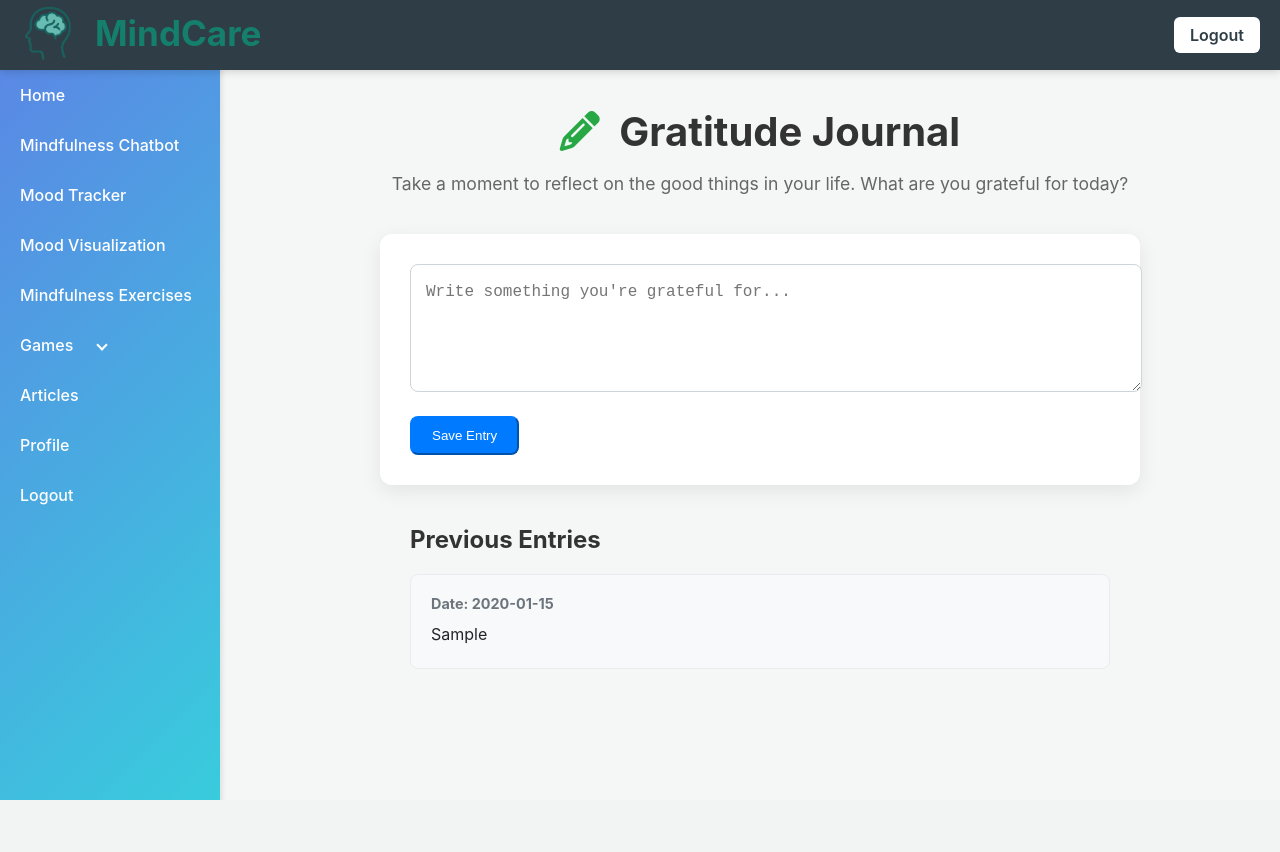
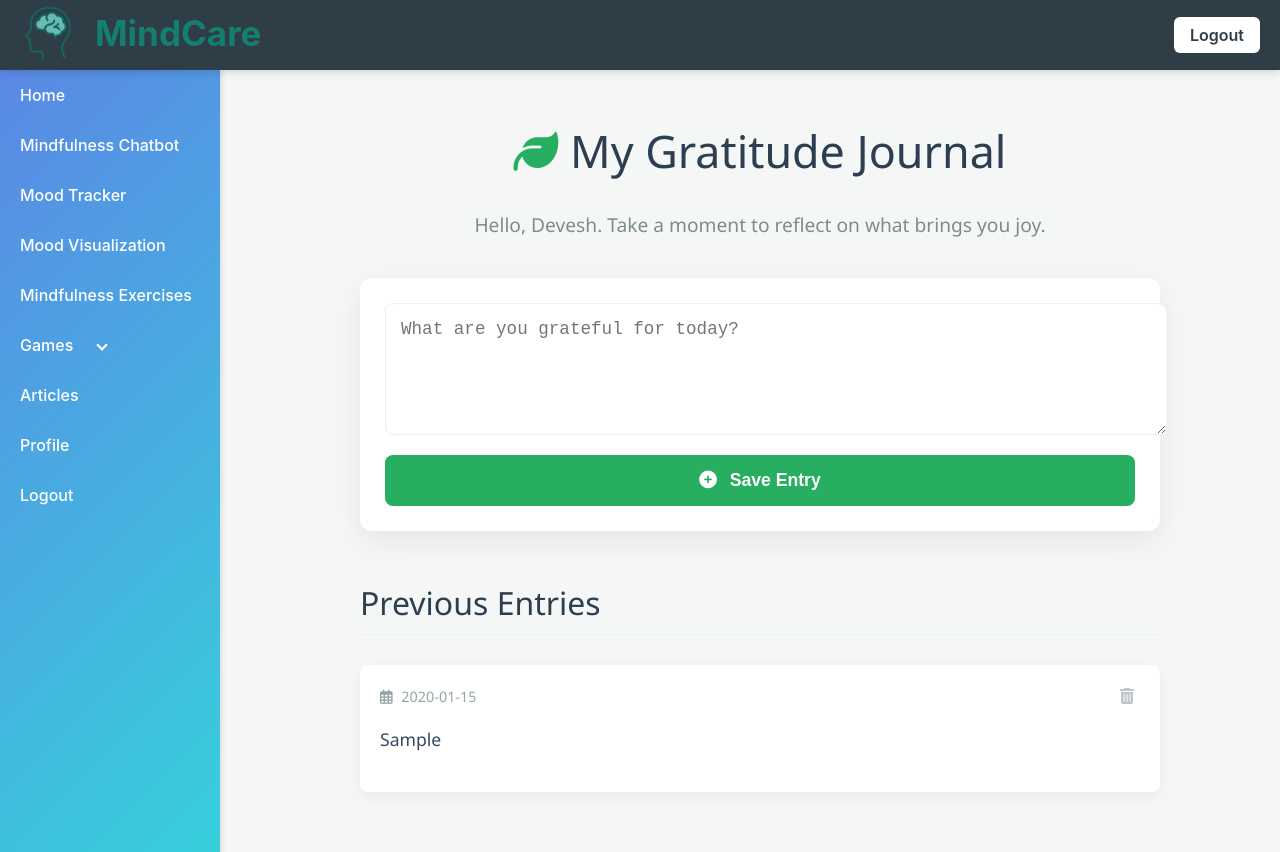
Before and after one commit to Suhasi123/Neuromatics, a Flask app: page /journal in a window 1280 px wide. Before the commit the page ends 800 px from the top, so only its background shows below. Run offline with Flask 3, Linux system fonts and the light colour scheme; the first user in the database is signed in; data comes from the database, SQL or seed files in the repository; tables that the repository leaves empty hold one stand-in row (Sample ...).

Commit message:
added delete journal entry option

```diff
--- a/MentalHealth/src/app.py
+++ b/MentalHealth/src/app.py
@@ -139,6 +139,11 @@ def journal():
     if 'user_id' not in session:
         return redirect(url_for('login3'))
 
+    user = get_db().get_user_by_id(session['user_id'])
+    if user is None:
+        flash('User not found', 'error')
+        return redirect(url_for('login3'))
+
     if request.method == 'POST':
         entry_text = request.form.get('entry')
         if entry_text:
@@ -147,7 +152,17 @@ def journal():
             return redirect(url_for('journal'))
 
     entries = get_journal_entries(session['user_id'])
-    return render_template('journal.html', entries=entries)
+    return render_template('journal.html', entries=entries, username=user[1])
+
+@app.route('/delete-journal/<int:entry_id>', methods=['POST'])
+def delete_journal(entry_id):
+    if 'user_id' not in session:
+        return redirect(url_for('login3'))
+
+    # Call the new delete function from journal_db
+    delete_journal_entry(entry_id, current_user.id)
+    flash('Journal entry deleted successfully.', 'success')
+    return redirect(url_for('journal'))
 
 # from emotion_detector import EmotionDetector
 # import os
--- a/MentalHealth/src/database/journal_db.py
+++ b/MentalHealth/src/database/journal_db.py
@@ -1,33 +1,19 @@
 import sqlite3
 from datetime import datetime
 
-DATABASE_NAME = 'journal.db'
+DATABASE_NAME = 'db.sqlite'
 
 def get_db_connection():
     """Creates and returns a new database connection."""
     conn = sqlite3.connect(DATABASE_NAME)
-    # This allows accessing columns by name (like a dictionary)
     conn.row_factory = sqlite3.Row
     return conn
 
 def init_journal_db():
-    """
-    Initializes the database and creates the gratitude_entry table.
-    Note: A 'user' table is also created to satisfy the foreign key,
-    assuming it would be managed elsewhere in a full application.
-    """
+    """Initializes the database and creates necessary tables."""
     conn = get_db_connection()
     cursor = conn.cursor()
-
-    # A user table is required for the foreign key constraint to work.
-    cursor.execute("""
-    CREATE TABLE IF NOT EXISTS user (
-        id INTEGER PRIMARY KEY AUTOINCREMENT,
-        username TEXT NOT NULL UNIQUE
-    )
-    """)
-
-    # The table for storing journal entries.
+    cursor.execute("CREATE TABLE IF NOT EXISTS user (id INTEGER PRIMARY KEY, username TEXT)")
     cursor.execute("""
     CREATE TABLE IF NOT EXISTS gratitude_entry (
         id INTEGER PRIMARY KEY AUTOINCREMENT,
@@ -35,9 +21,7 @@ def init_journal_db():
         date DATETIME NOT NULL,
         user_id INTEGER NOT NULL,
         FOREIGN KEY (user_id) REFERENCES user (id)
-    )
-    """)
-
+    )""")
     conn.commit()
     conn.close()
 
@@ -45,21 +29,26 @@ def add_journal_entry(entry_text, user_id):
     """Saves a new gratitude entry to the database."""
     if not entry_text or not user_id:
         return
-
     conn = get_db_connection()
-    conn.execute(
-        'INSERT INTO gratitude_entry (entry, user_id, date) VALUES (?, ?, ?)',
-        (entry_text, user_id, datetime.utcnow())
-    )
+    conn.execute('INSERT INTO gratitude_entry (entry, user_id, date) VALUES (?, ?, ?)',
+                 (entry_text, user_id, datetime.utcnow()))
     conn.commit()
     conn.close()
 
 def get_journal_entries(user_id):
-    """Retrieves all gratitude entries for a specific user."""
+    """Retrieves all gratitude entries for a user, including their IDs."""
     conn = get_db_connection()
-    entries = conn.execute(
-        'SELECT entry, date FROM gratitude_entry WHERE user_id = ? ORDER BY date DESC',
-        (user_id,)
-    ).fetchall()
+    # Select the 'id' as well, which is needed for the delete button.
+    entries = conn.execute('SELECT id, entry, date FROM gratitude_entry WHERE user_id = ? ORDER BY date DESC',
+                           (user_id,)).fetchall()
     conn.close()
     return entries
+
+def delete_journal_entry(entry_id, user_id):
+    """Deletes a specific journal entry belonging to a user."""
+    conn = get_db_connection()
+    # The WHERE clause ensures a user can only delete their own entries.
+    conn.execute('DELETE FROM gratitude_entry WHERE id = ? AND user_id = ?',
+                 (entry_id, user_id))
+    conn.commit()
+    conn.close()
--- a/MentalHealth/src/templates/journal.html
+++ b/MentalHealth/src/templates/journal.html
@@ -1,95 +1,163 @@
 {% extends 'base.html' %}
 
 {% block content %}
-<div class="page-header">
-    <h1><i class="fas fa-pencil-alt icon"></i> Gratitude Journal</h1>
-    <p>Take a moment to reflect on the good things in your life. What are you grateful for today?</p>
+<div class="journal-container">
+    <div class="journal-header">
+        <h1><i class="fas fa-leaf icon"></i> My Gratitude Journal</h1>
+        <p>Hello, {{ username }}. Take a moment to reflect on what brings you joy.</p>
     </div>
 
-<div class="form-container">
+    <div class="add-entry-box">
         <form method="POST">
-        <div class="form-group">
-            <textarea name="entry" class="form-control" rows="4" placeholder="Write something you're grateful for..." required></textarea>
-        </div>
-        <button type="submit" class="btn btn-primary">Save Entry</button>
+            <textarea name="entry" placeholder="What are you grateful for today?" required></textarea>
+            <button type="submit" class="btn-save">
+                <i class="fas fa-plus-circle"></i> Save Entry
+            </button>
         </form>
     </div>
 
-<div class="entries-container">
+    <div class="entries-list">
         <h2>Previous Entries</h2>
         {% if entries %}
-        <ul class="entry-list">
             {% for entry in entries %}
-                <li class="entry-item">
-                    {# The date is a string from sqlite3. We slice it to show just YYYY-MM-DD. #}
-                    <div class="entry-date">Date: {{ entry['date'][:10] }}</div>
-                    <div class="entry-content">{{ entry['entry'] }}</div>
-                </li>
+                <div class="entry-card">
+                    <div class="card-header">
+                        <span class="entry-date">
+                            <i class="far fa-calendar-alt"></i>
+                            {{ entry['date'][:10] }}
+                        </span>
+                        <form action="{{ url_for('delete_journal', entry_id=entry['id']) }}" method="POST" onsubmit="return confirm('Are you sure you want to delete this entry?');">
+                            <button type="submit" class="btn-delete">
+                                <i class="fas fa-trash-alt"></i>
+                            </button>
+                        </form>
+                    </div>
+                    <p class="entry-content">{{ entry['entry'] }}</p>
+                </div>
             {% endfor %}
-        </ul>
         {% else %}
-        <p>You haven't written any entries yet.</p>
+            <p class="no-entries">Your journal is empty. Write your first entry above!</p>
         {% endif %}
+    </div>
 </div>
 
 <style>
-    .page-header { text-align: center; margin-bottom: 40px; }
-    .page-header h1 { font-size: 2.5rem; color: #333; margin-bottom: 10px; }
-    .page-header .icon { color: #28a745; margin-right: 10px; }
-    .page-header p { font-size: 1.1rem; color: #666; }
-
-    .form-container {
-        max-width: 700px;
-        margin: 0 auto 40px auto;
-        padding: 30px;
-        background-color: #ffffff;
-        border-radius: 12px;
-        box-shadow: 0 6px 20px rgba(0,0,0,0.08);
+    .journal-container {
+        max-width: 800px;
+        margin: 40px auto;
+        font-family: 'Segoe UI', Tahoma, Geneva, Verdana, sans-serif;
     }
 
-    .form-group { margin-bottom: 20px; }
-
-    textarea.form-control {
-        width: 100%;
-        padding: 15px;
-        border: 1px solid #ced4da;
-        border-radius: 8px;
-        font-size: 1rem;
-        line-height: 1.5;
+    .journal-header {
+        text-align: center;
+        margin-bottom: 40px;
+    }
+    .journal-header h1 {
+        font-size: 2.8rem;
+        color: #2c3e50;
+        font-weight: 300;
+    }
+    .journal-header .icon {
+        color: #27ae60;
+    }
+    .journal-header p {
+        font-size: 1.2rem;
+        color: #7f8c8d;
     }
 
-    .btn-primary {
-        background-color: #007bff;
-        border-color: #007bff;
+    .add-entry-box {
+        background: #ffffff;
+        border-radius: 12px;
+        padding: 25px;
+        box-shadow: 0 10px 30px rgba(0,0,0,0.07);
+        margin-bottom: 50px;
+    }
+    .add-entry-box textarea {
+        width: 100%;
+        border: 1px solid #ecf0f1;
+        border-radius: 8px;
+        padding: 15px;
+        font-size: 1.1rem;
+        min-height: 100px;
+        margin-bottom: 15px;
+        transition: border-color 0.3s;
+    }
+    .add-entry-box textarea:focus {
+        outline: none;
+        border-color: #3498db;
+    }
+    .btn-save {
+        display: block;
+        width: 100%;
+        background-color: #27ae60;
         color: white;
-        padding: 10px 20px;
+        border: none;
+        padding: 15px;
+        font-size: 1.1rem;
+        font-weight: bold;
         border-radius: 8px;
         cursor: pointer;
+        transition: background-color 0.3s;
+    }
+    .btn-save:hover {
+        background-color: #229954;
+    }
+    .btn-save i {
+        margin-right: 8px;
     }
 
-    .entries-container { max-width: 700px; margin: 0 auto; }
-    .entries-container h2 { margin-bottom: 20px; color: #333; }
+    .entries-list h2 {
+        font-weight: 300;
+        font-size: 2rem;
+        color: #2c3e50;
+        border-bottom: 1px solid #ecf0f1;
+        padding-bottom: 10px;
+        margin-bottom: 30px;
+    }
 
-    .entry-list { list-style-type: none; padding: 0; }
-
-    .entry-item {
-        background-color: #f8f9fa;
-        border: 1px solid #e9ecef;
+    .entry-card {
+        background: #ffffff;
         border-radius: 8px;
         padding: 20px;
+        margin-bottom: 20px;
+        box-shadow: 0 4px 15px rgba(0,0,0,0.05);
+    }
+    .card-header {
+        display: flex;
+        justify-content: space-between;
+        align-items: center;
         margin-bottom: 15px;
+        color: #95a5a6;
+    }
+    .entry-date {
+        font-size: 0.9rem;
+    }
+    .entry-date i {
+        margin-right: 5px;
+    }
+    .entry-content {
+        font-size: 1.1rem;
+        line-height: 1.7;
+        color: #34495e;
     }
 
-    .entry-date {
-        font-weight: bold;
-        color: #6c757d;
-        font-size: 0.9rem;
-        margin-bottom: 10px;
+    .btn-delete {
+        background: none;
+        border: none;
+        color: #bdc3c7;
+        font-size: 1rem;
+        cursor: pointer;
+        transition: color 0.3s;
+    }
+    .btn-delete:hover {
+        color: #e74c3c;
     }
 
-    .entry-content {
-        color: #212529;
-        line-height: 1.6;
+    .no-entries {
+        text-align: center;
+        color: #7f8c8d;
+        font-size: 1.1rem;
+        padding: 40px 0;
     }
 </style>
 {% endblock %}
```
Lines whose indentation alone changed are shown as unchanged.
